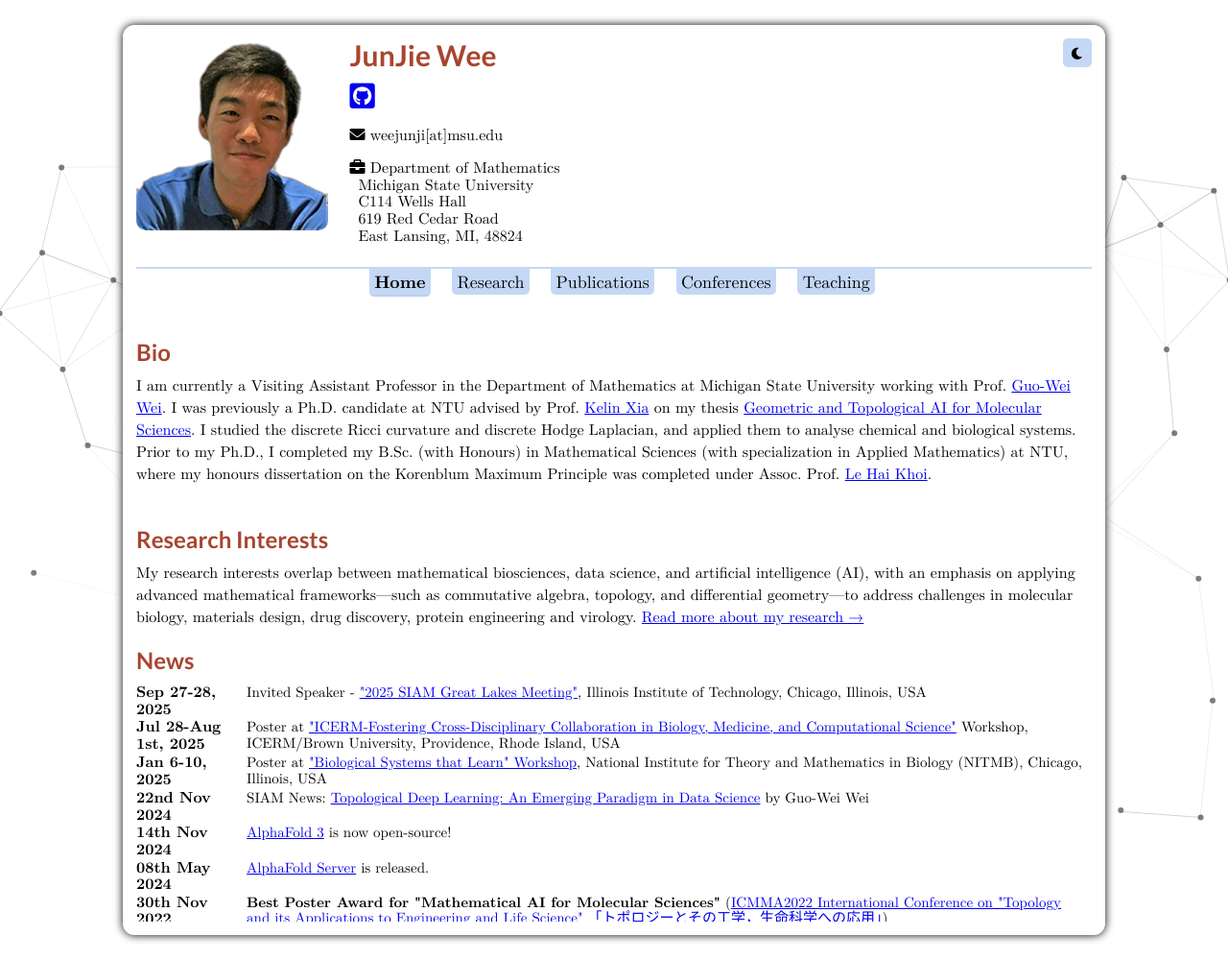
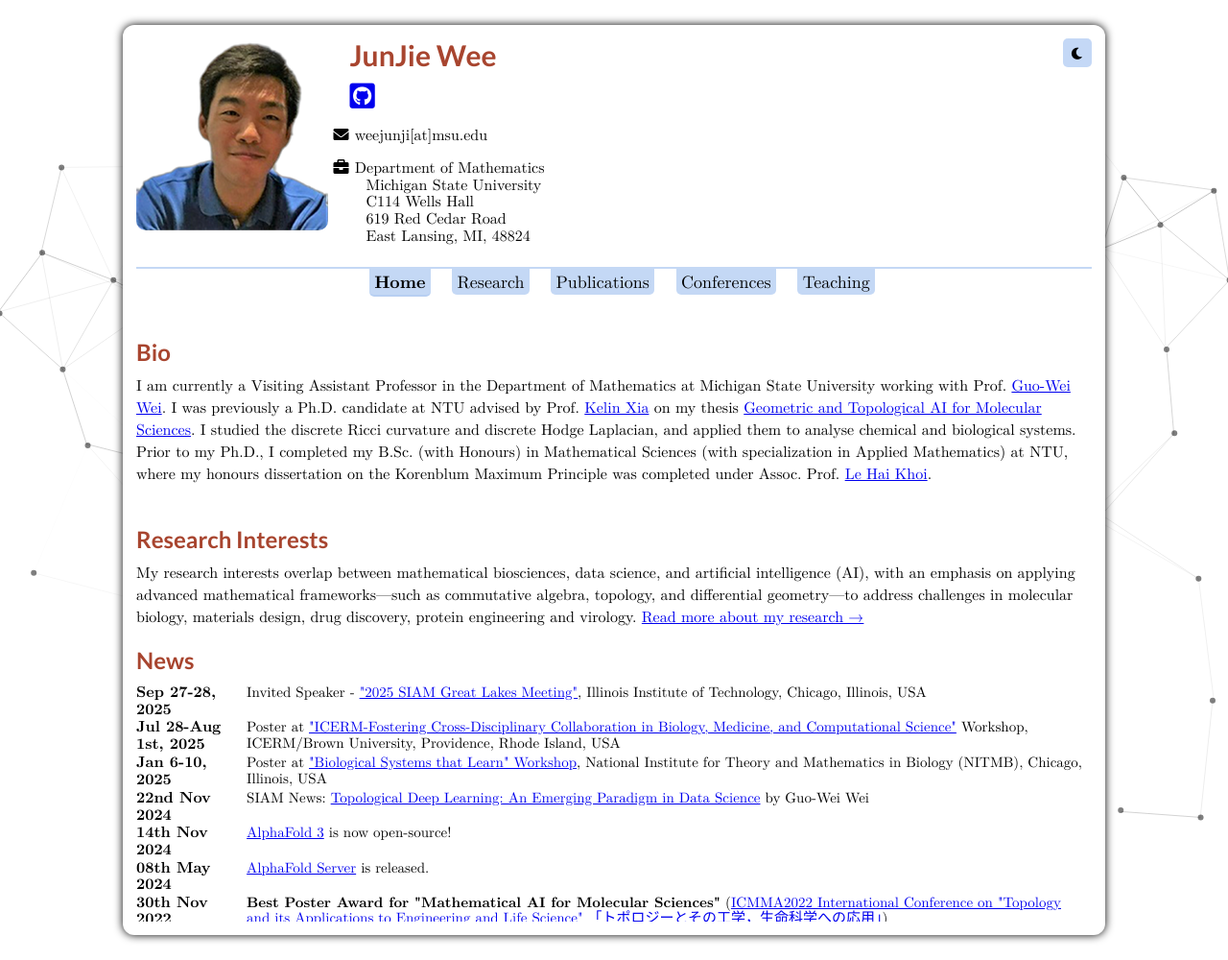
Before and after one commit to junjiewee/junjiewee.github.io, a Jekyll site: the page built from index.html, in a window 1280 px wide. Shown: the whole page at 96% size. Built offline with Jekyll 4.4.1, drawn with Linux system fonts in a browser that asks for light colours; nearby versions of some CDN libraries; a style sheet for code colours, icons or effects is not loaded.

Commit message:
Fix address text alignment when lines wrap (hanging indent)
Text wrapping within a <li> returns to the li's own left edge, not to
where the inline icon pushed the first line's text - so a wrapped
continuation line ("Mathematics") landed flush-left while sibling <li>s
sat at a small fixed margin-left, producing a staircase of three
different x-positions. Switched to the standard hanging-indent pattern
(padding-left + negative text-indent on the icon line, matching
padding-left with no text-indent on the rest) so every line - wrapped
continuations included - starts at the same x position.

```diff
--- a/_includes/header.html
+++ b/_includes/header.html
@@ -19,17 +19,17 @@
                                 </div>
                                 <br>
                                 <ul>
-                                <li id="email" style="font-size: 16px;margin-left:0;list-style-type: none;"> <i class="fas fa-envelope"></i> weejunji[at]msu.edu</li></ul><br>
+                                <li id="email" style="font-size: 16px;margin-left:0;padding-left:17px;text-indent:-17px;list-style-type: none;"> <i class="fas fa-envelope"></i> weejunji[at]msu.edu</li></ul><br>
                                 <ul>
-                                <li style="font-size: 16px;margin-left:0;list-style-type: none;">
+                                <li style="font-size: 16px;margin-left:0;padding-left:17px;text-indent:-17px;list-style-type: none;">
                                   <i class="fas fa-briefcase"></i> Department of Mathematics</li>
-                                  <li style="font-size: 16px;margin-left:9px;list-style-type: none;">
+                                  <li style="font-size: 16px;margin-left:0;padding-left:17px;list-style-type: none;">
                                     Michigan State University</li>
-                                    <li style="font-size: 16px;margin-left:9px;list-style-type: none;">
+                                    <li style="font-size: 16px;margin-left:0;padding-left:17px;list-style-type: none;">
                                       C114 Wells Hall</li>
-                                    <li style="font-size: 16px;margin-left:9px;list-style-type: none;">
+                                    <li style="font-size: 16px;margin-left:0;padding-left:17px;list-style-type: none;">
                                       619 Red Cedar Road</li>
-                                      <li style="font-size: 16px;margin-left:9px;list-style-type: none;">
+                                      <li style="font-size: 16px;margin-left:0;padding-left:17px;list-style-type: none;">
                                         East Lansing, MI, 48824</li>
                                 </ul>
                             </td>
```
